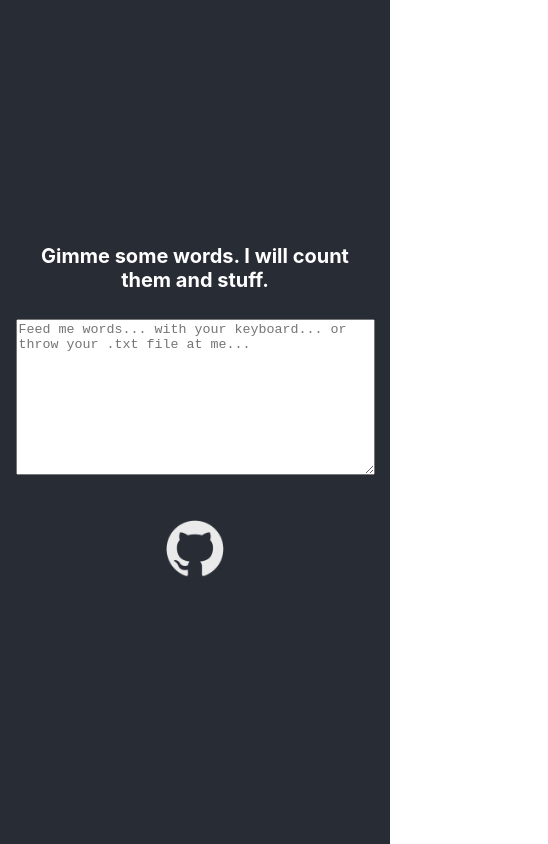
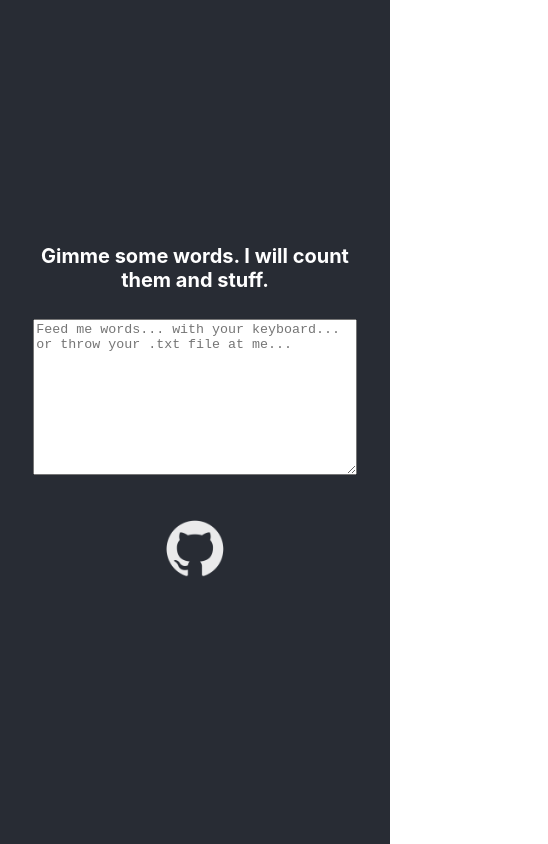
Before and after one commit to lachesis17/react-wordcount, a React (Create React App) app: page / in a window 390 px wide. Shown: the whole page, 548 px wide, since content can reach past the window. Built offline with nearby package versions, Linux system fonts and the light colour scheme.

Commit message:
fix responsiveness

```diff
--- a/src/index.css
+++ b/src/index.css
@@ -1,22 +1,27 @@
-html {
+html, body {
   box-sizing: border-box;
   scroll-behavior: smooth;
   font-size: 150%;
+  margin: 0;
+  padding: 0;
   min-height: 100%;
+  max-height: 100%;
+  min-width: 100%;
+  max-width: 100%;
   -ms-touch-action: manipulation;
   touch-action: manipulation;
+  overflow-x: hidden;
+  overflow-y: auto;
 }
 
 body {
-  margin: 0;
-  padding: 0;
-  min-height: 100%;
-  min-width: 100%;
   font-family: -apple-system, BlinkMacSystemFont, 'Segoe UI', 'Roboto', 'Oxygen',
   'Ubuntu', 'Cantarell', 'Fira Sans', 'Droid Sans', 'Helvetica Neue',
   sans-serif;
   -webkit-font-smoothing: antialiased;
   -moz-osx-font-smoothing: grayscale;
+  overflow-x: hidden;
+  overflow-y: auto;
 }
 
 .App-header {
@@ -157,7 +162,30 @@ body {
   }
 
   .Text_Submit {
-    min-width: 50%;
-    max-width: 50%;
+    min-width: 45%;
+    max-width: 45%;
   }
 }
+
+@media only screen and (max-width: 350px) {
+  .Headers {
+    font-size: 20px;
+    padding-left: 20px;
+    padding-right: 20px;
+  }
+
+  .Results {
+    font-size: 14px;
+    padding-left: 20px;
+    padding-right: 20px;
+  }
+
+  .Results_List {
+    font-size: 14px;
+  }
+
+  .Text_Submit {
+    min-width: 40%;
+    max-width: 40%;
+  }
+}
```
